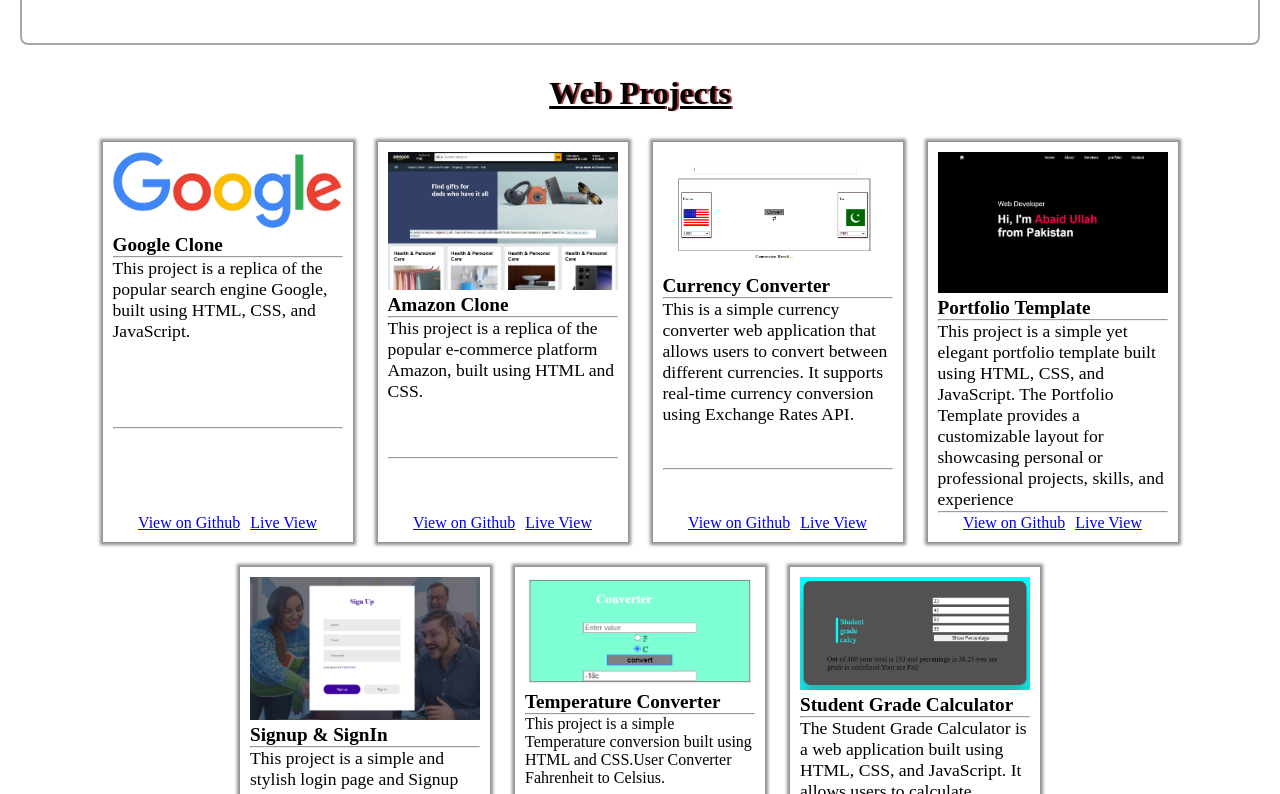
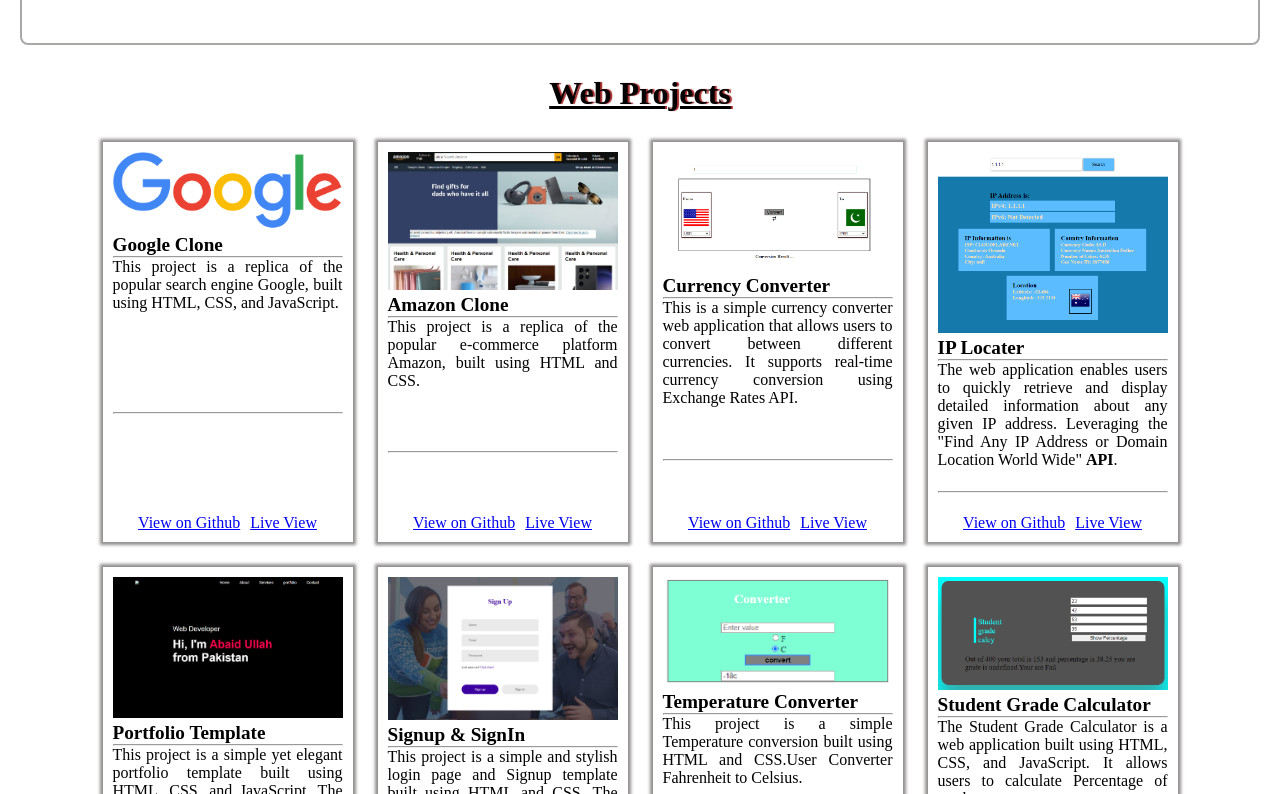
Before and after one commit to Abaid78/My-Portfolio, a plain HTML site: page index.html in a window 1280 px wide. Shown: the part 2006-2800 px from the top of the page. Drawn offline with Linux system fonts and the light colour scheme.

Commit message:
update projects section

```diff
--- a/index.html
+++ b/index.html
@@ -20,7 +20,6 @@
             <div class="brand">
                 <span>
                     Abaid Ullah Aleem
-                    <i id="manu" class="fa-solid fa-bars"></i>
                 </span>
             </div>
             <a href="#home">Home</a>
@@ -226,13 +225,25 @@
             </div>
         </div>
         <div class="card">
+            <div><img src="src/Ip-locater.PNG"></div>
+            <div class="detail">
+                <h1>IP Locater</h1>
+                <hr />
+                <p>The web application enables users to quickly retrieve and display detailed  information about any given IP address. Leveraging the "Find Any IP Address or Domain Location World Wide" <b>API</b>.</p>
+            </div>
+            <hr>
+            <div class="view-links"><a target="_blank" href="https://github.com/Abaid78/IP-Locator.git">View on
+                    Github</a>
+
+                <a target="_blank" href="https://abaid78.github.io/IP-Locator/">Live View</a>
+            </div>
+        </div>
+        <div class="card">
             <div><img src="src/portfolioTemplate.PNG"></div>
             <div class="detail">
                 <h1>Portfolio Template</h1>
                 <hr />
-                <p>This project is a simple yet elegant portfolio template built using HTML, CSS, and JavaScript. The
-                    Portfolio Template provides a customizable layout for showcasing personal or professional
-                    projects, skills, and experience</p>
+                <p>This project is a simple yet elegant portfolio template built using HTML, CSS, and JavaScript. The Portfolio Template provide customizable layout for show personal or professional projects,skills, and experience</p>
             </div>
             <hr>
             <div class="view-links"><a target="_blank" href="https://github.com/Abaid78/Portfolio-Template">View on
--- a/style.css
+++ b/style.css
@@ -20,6 +20,7 @@ nav {
 
 nav a:hover {
   border-bottom: 3px solid red;
+  color: red;
 
 }
 .brand {
@@ -317,11 +318,10 @@ p {
   display: flex;
   flex-direction: column;
   width: 250px;
-
   padding: 10px;
   box-shadow: 0px 0px 3px 3px #928f8f;
-
   height: 400px;
+  text-align: justify;
 }
 hr {
   margin-top: auto;
@@ -338,7 +338,7 @@ hr {
   font-size: 1.2em;
 }
 .detail p {
-  font-size: 1.1em;
+  font-size: 1em;
 }
 
 /* ---------------Contact------------- */
```
